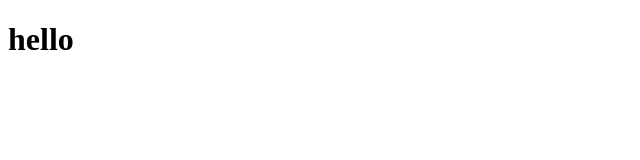
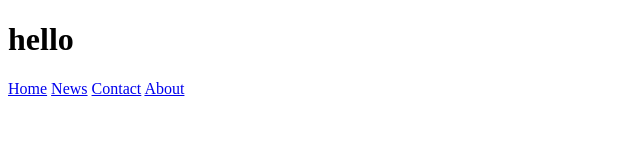
Before and after one commit to Sabin986/bipin, a plain HTML site: page index.html in a window 1280 px wide. Shown: the whole page, without its empty margins (0-640 px from the left). Drawn offline with Linux system fonts and the light colour scheme.

Commit message:
fix:Added a navbar

```diff
--- a/index.html
+++ b/index.html
@@ -7,6 +7,12 @@
 </head>
 <body>
     <h1>hello</h1>
-
+    <div class="topnav">
+        <a class="active" href="#home">Home</a>
+        <a href="#news">News</a>
+        <a href="#contact">Contact</a>
+        <a href="#about">About</a>
+      </div>
+    <nav></nav>
 </body>
 </html>
```
